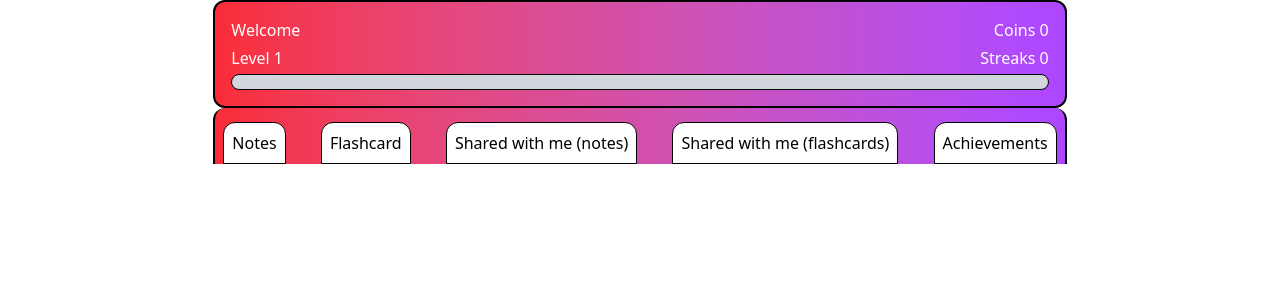
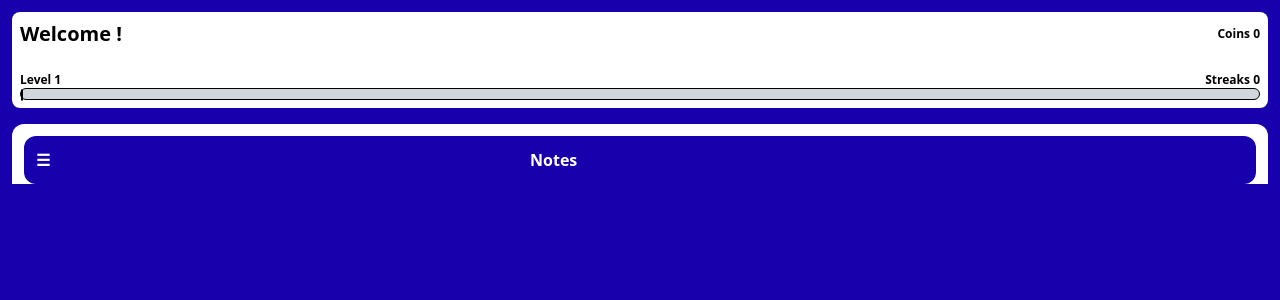
Before and after one commit to Lance-pixel-dot/gamified-note-taking-app, a React (Vite) app in the folder client/: page /Dashboard in a window 1280 px wide. Shown: the top 300 px of the page. Built offline with nearby package versions, Linux system fonts and the light colour scheme; no server answers.

Commit message:
Set up UI

```diff
--- a/client/src/Flashcard.jsx
+++ b/client/src/Flashcard.jsx
@@ -128,20 +128,15 @@ async function saveFlashcard() {
 
     return(
         <>
-            <section className={`h-5/6 border-b-2 border-r-2 border-l-2 border-black w-2/3 place-self-center pr-2 pl-2 pb-2 rounded-b-xl bg-gradient-to-r from-red-500 to-purple-500 ${props.flashcardHidden}`}>
-                <section className="border-black border-b border-r border-l bg-white rounded-b-xl h-96 flex flex-col gap-5 p-4">
+            <section className={`p-3 pt-0 bg-[#1800ad] flash-container ${props.flashcardHidden}`}>
+                <section className=" bg-white rounded-b-xl h-5/6 flex flex-col p-4 pt-0">
                     <section className="flex h-10 gap-2 items-center">
-                        <label htmlFor="search">Search</label>
-                        <input id="search" className="border border-black rounded-xl w-auto h-7"></input>
-                        <button className="border border-black p-2 rounded-xl ml-9 text-white bg-blue-500 font-bold"
-                         onClick={() => createFlashcard()}
-                         >Create New FLashcard</button>
+                        <input id="search" className="border border-black rounded-xl h-7 w-full"></input>
                     </section>
-                    <h2 className="text-3xl font-bold">Flashcards</h2>
-                    <section id="flashcard-container" className="border-2 h-70 rounded-xl overflow-y-auto p-4 flex flex-col gap-2">
+                    <section id="flashcard-container" className="border-2 flex-1 overflow-y-auto rounded-xl p-4 flex flex-col gap-2 items-stretch">
                         {/* fills with flashcards */}
                         {flashcards.map(flashcard => (
-                            <div className="border border-black rounded p-2" key={flashcard.flashcard_id}>
+                            <div className="border border-black rounded-xl p-2 w-full" key={flashcard.flashcard_id}>
                                 <h2>{flashcard.title}</h2>
                                 <ReviewFlashcard flashcard={flashcard} incrementXP={props.incrementXP} onCreated={props.onCreated} updateCoinsInBackend={props.updateCoinsInBackend}></ReviewFlashcard>
                                 <EditFlashcard flashcard={flashcard} updateFlashcardsDisplay={
@@ -155,6 +150,9 @@ async function saveFlashcard() {
                                 >Delete</button>
                             </div>
                         ))}
+                        <button className="border border-black p-2 rounded-xl text-white bg-blue-500 font-bold w-full"
+                         onClick={() => createFlashcard()}
+                         >Create New FLashcard</button>
                     </section>
                 </section>
             </section>
--- a/client/src/Header.jsx
+++ b/client/src/Header.jsx
@@ -6,20 +6,24 @@ function Header({ xp, level, progress, streak, coins }) {
 
   return (
     <>
-      <section className={`w-2/3 place-self-center p-4 flex flex-col gap-1 text-white bg-gradient-to-r from-red-500  to-purple-500 rounded-xl border-2 border-black`}>
-        <section className="flex justify-between">
-          <h1>Welcome {Player}</h1>
-          <span>Coins {coins}</span>
+      <section className={`place-self-center p-3 bg-[#1800ad] w-full h-30 mb-1`}>
+        <div className="bg-white h-full text-black p-2 rounded-lg flex flex-col gap-2 justify-between">
+          <section className="flex justify-between font-bold items-center">
+            <h1 className="text-xl">Welcome {Player}!</h1>
+            <span className="text-xs">Coins {coins}</span>
           </section>
-        <section className="flex justify-between">
+          <div>
+            <section className="flex justify-between items-center font-bold text-xs">
               <span>Level {level}</span>
               <span>Streaks {streak}</span>
             </section>
-        <div className="border border-black h-4 rounded-full bg-gray-300">
+            <div className="border border-black h-3 rounded-full bg-gray-300">
               <div
-            className="bg-blue-500 h-4 rounded-full transition-all duration-300 ease-in-out"
+                className="bg-[#ffb13d] h-3 rounded-full transition-all duration-300 border-1 border-black ease-in-out"
                 style={{ width: `${progress}%` }}
               ></div>
+            </div>
+          </div>
         </div>
       </section>
     </>
--- a/client/src/Nav.jsx
+++ b/client/src/Nav.jsx
@@ -14,34 +14,36 @@ function Nav({ incrementXP, handleCreated, achievementsRef, updateCoinsInBackend
 
   return (
     <>
-      <section id='nav-container' className="w-2/3 place-self-center px-1.5 flex flex-col gap-1 text-white bg-gradient-to-r from-red-500 to-purple-500 rounded-t-xl border-l-2 border-r-2 border-black pr-2 pl-2">
-        <nav className="flex justify-between mt-3.5">
+      <section id='nav-container' className="place-self-center pl-3 pr-3 flex flex-col gap-1 text-white bg-[#1800ad] w-full">
+        <div className="flex justify-between p-3 pb-0 bg-white rounded-t-xl">
+          <div className="bg-[#1800ad] w-full rounded-xl p-3 text-center flex">
+            <nav className='font-bold'>
+              ☰
               {/* NAV BUTTONS */}
               <button
-            className={`bg-white text-black p-2 rounded-t-xl border border-black ${activeTab === 'notes' ? 'border-b-0' : 'border-b'}`}
+                className={`hidden bg-white text-black p-2 rounded-t-xl border border-black ${activeTab === 'notes' ? 'border-b-0' : 'border-b'}`}
                 onClick={() => setActiveTab('notes')}
               >Notes</button>
-
               <button
-            className={`bg-white text-black p-2 rounded-t-xl border border-black ${activeTab === 'flashcard' ? 'border-b-0' : 'border-b'}`}
+                className={`hidden bg-white text-black p-2 rounded-t-xl border border-black ${activeTab === 'flashcard' ? 'border-b-0' : 'border-b'}`}
                 onClick={() => setActiveTab('flashcard')}
               >Flashcard</button>
-
               <button
-            className={`bg-white text-black p-2 rounded-t-xl border border-black ${activeTab === 'share' ? 'border-b-0' : 'border-b'}`}
+                className={`hidden bg-white text-black p-2 rounded-t-xl border border-black ${activeTab === 'share' ? 'border-b-0' : 'border-b'}`}
                 onClick={() => setActiveTab('share')}
               >Shared with me (notes)</button>
-
               <button
-            className={`bg-white text-black p-2 rounded-t-xl border border-black ${activeTab === 'shareFlash' ? 'border-b-0' : 'border-b'}`}
+                className={`hidden bg-white text-black p-2 rounded-t-xl border border-black ${activeTab === 'shareFlash' ? 'border-b-0' : 'border-b'}`}
                 onClick={() => setActiveTab('shareFlash')}
               >Shared with me (flashcards)</button>
-
               <button
-            className={`bg-white text-black p-2 rounded-t-xl border border-black ${activeTab === 'achievements' ? 'border-b-0' : 'border-b'}`}
+                className={`hidden bg-white text-black p-2 rounded-t-xl border border-black ${activeTab === 'achievements' ? 'border-b-0' : 'border-b'}`}
                 onClick={() => setActiveTab('achievements')}
               >Achievements</button>
             </nav>
+            <h2 className='font-bold w-10/12'>Notes</h2>
+          </div>
+        </div>
       </section>
 
       {/* COMPONENTS */}
--- a/client/src/Notes.jsx
+++ b/client/src/Notes.jsx
@@ -150,7 +150,7 @@ useEffect(() => {
                 <section className="border-black border-b border-r border-l bg-white rounded-b-xl h-96 flex flex-col gap-5 p-4">
                     <section className="flex h-10 gap-2 items-center">
                         <label htmlFor="search">Search</label>
-                        <input id="search" className="border border-black rounded-xl w-auto h-7"></input>
+                        <input id="search" className="border border-black rounded-xl w-auto h-7 hidden"></input>
                         <button className="border border-black p-2 rounded-xl ml-15 text-white bg-blue-500 font-bold" onClick={() => createNote()}>Create New Note</button>
                     </section>
                     <h2 className="text-3xl font-bold">Notes</h2>
--- a/client/src/index.css
+++ b/client/src/index.css
@@ -49,3 +49,12 @@ button{
 .rotate-y-180 {
   transform: rotateY(180deg);
 }
+
+.flash-container {
+  height: 520px;
+}
+
+body{
+  overflow: hidden;
+  background-color: #1800ad;
+}
```
Lines whose indentation alone changed are shown as unchanged.
